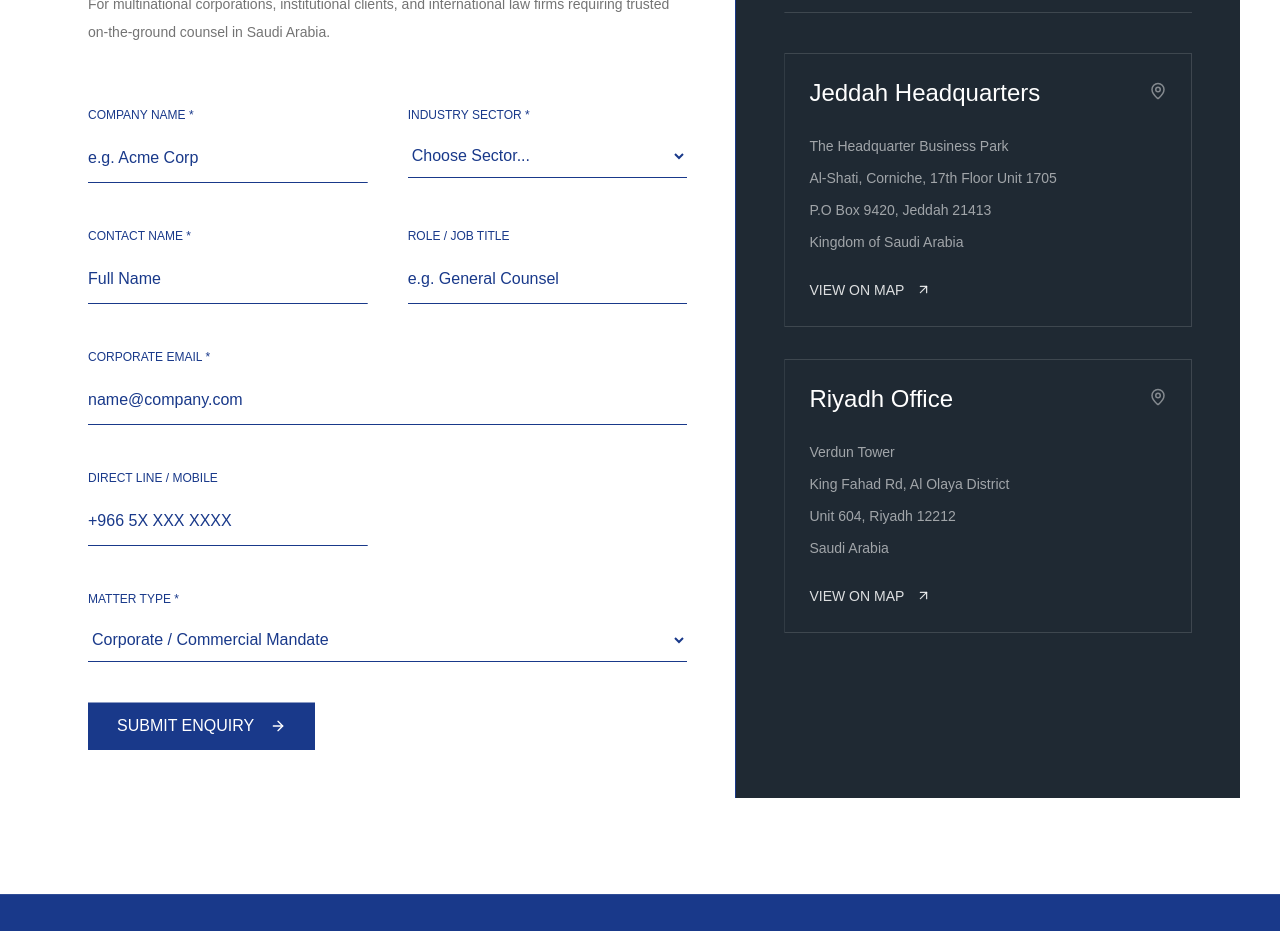
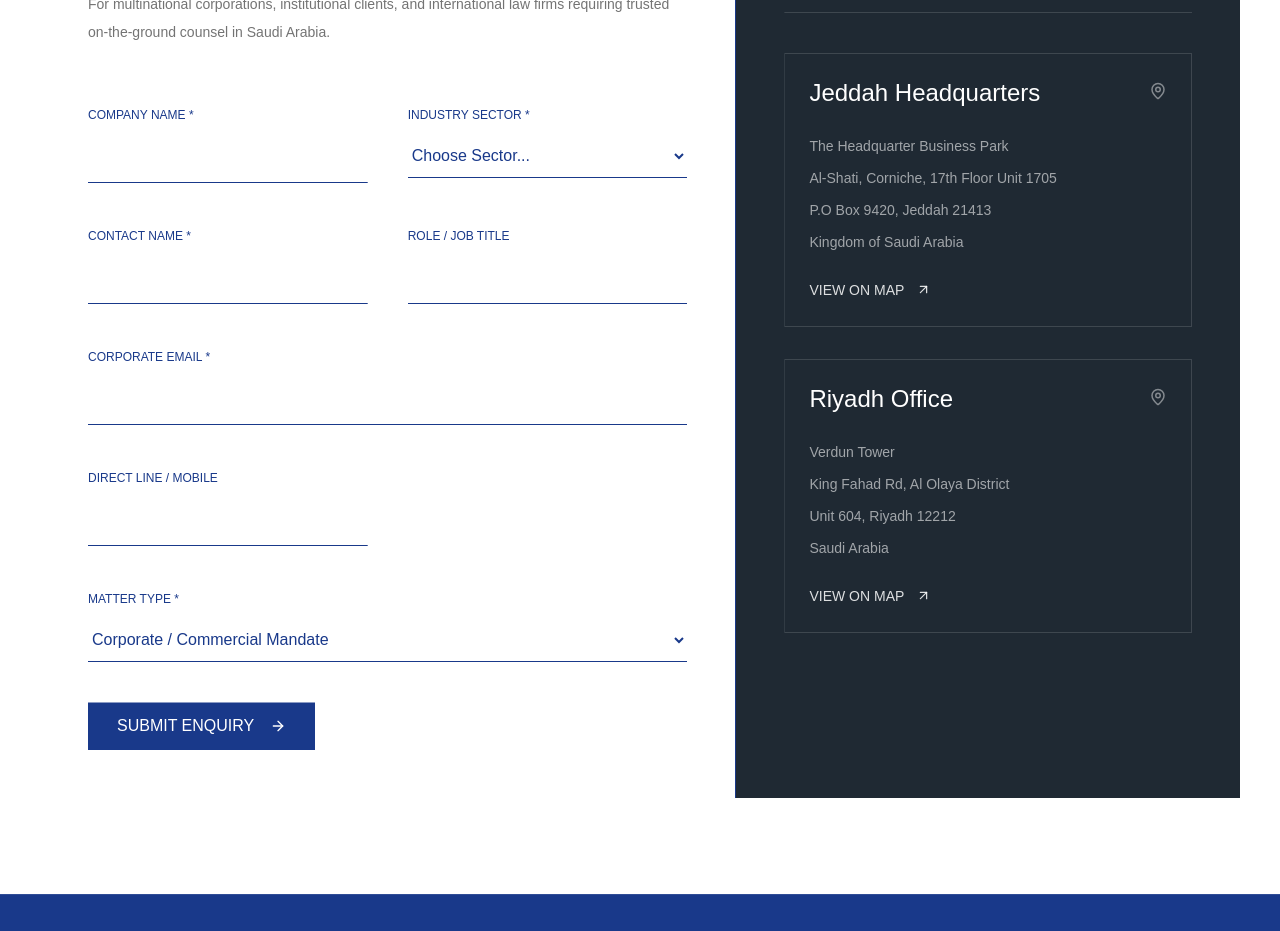
Before and after one commit to salem261095/qhm-nodejs, a Next.js app: page /contact in a window 1280 px wide. Shown: the part 800-1731 px from the top of the page. Built offline with nearby package versions, Linux system fonts and the light colour scheme.

Commit message:
2026-09-24 12:26:26

```diff
--- a/src/components/contact/ContactPage.tsx
+++ b/src/components/contact/ContactPage.tsx
@@ -121,8 +121,7 @@ export default function ContactPage() {
                   ) : (
                     <input
                       type={field.type}
-                      placeholder={field.placeholder}
-                      className="mt-2 w-full border-b border-brand bg-transparent py-3 text-sm text-brand outline-none transition-colors placeholder:text-brand focus:border-brand"
+                      className="mt-2 w-full border-b border-brand bg-transparent py-3 text-sm text-brand outline-none transition-colors focus:border-brand"
                     />
                   )}
                 </motion.div>
--- a/src/components/home/ExpertiseExplorer.tsx
+++ b/src/components/home/ExpertiseExplorer.tsx
@@ -12,6 +12,7 @@ import {
   Shield,
   Users,
   Zap,
+  Calculator,
 } from "lucide-react";
 import {
   practiceAreas,
@@ -30,7 +31,7 @@ const practiceIcons: Record<string, React.ElementType> = {
   "Dispute Resolution": Gavel,
   "Employment & Labor": Users,
   "IP & Technology": Lightbulb,
-  "Tax & Zakat": Scale,
+  "Tax & Zakat": Calculator,
   "Sector Advisory": Zap,
 };
 
```
